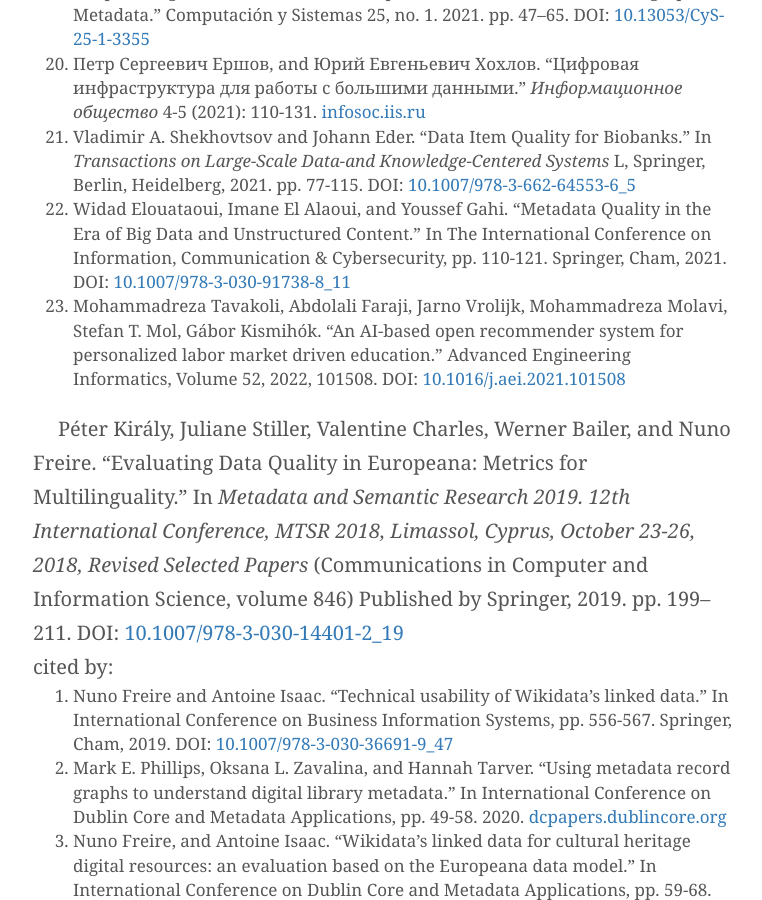
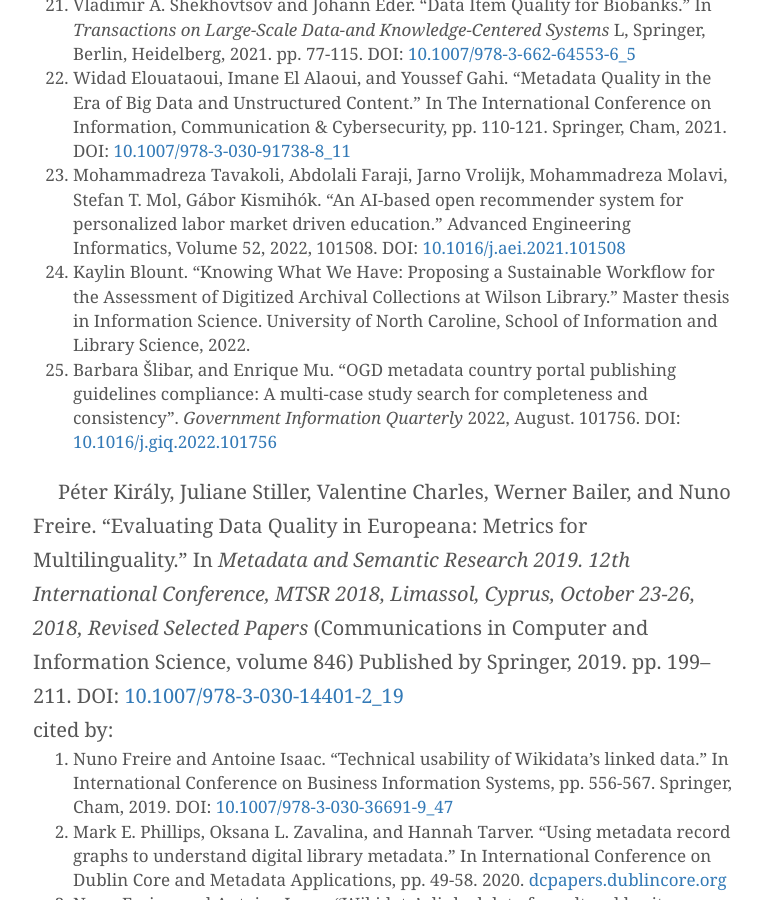
Before and after one commit to pkiraly/pkiraly.github.io, a Jekyll site: the page built from about.md, in a window 1280 px wide and 900 px high, scrolled down 6961 px. Shown: the whole window, without its empty margins (257-1019 px from the left). Built offline with Jekyll 4.4.1, drawn with Linux system fonts in a browser that asks for light colours; nearby versions of some CDN libraries; some web fonts are replaced; comment, search, counter and statistics services are not loaded; some of the changed lines change nothing that is shown; some of the changed text lies outside the part shown.

Commit message:
Adding Blount 2022

```diff
--- a/about.md
+++ b/about.md
@@ -86,9 +86,7 @@
 2. Widad Elouataoui, Imane El Alaoui, and Youssef Gahi. "Metadata Quality in the Era of Big Data and Unstructured Content." In The International Conference on Information, Communication & Cybersecurity, pp. 110-121. Springer, Cham, 2021. DOI: [10.1007/978-3-030-91738-8_11](https://doi.org/10.1007/978-3-030-91738-8_11)
 
 
-Péter Király. “Measuring completeness as metadata quality metric in Europeana.” In *Digital Humanities 2017. Conference Abstracts.* McGill University & Université de Montréal, Montréal, Canada, August 8–11, 2017. Prepared by Rhian Lewis and the DH2017 Local Organizers: Cecily Raynor, Dominic Forest, Michael Sinatra and Stéfan Sinclair. pp. 291-293. URL (whole book): [https://dh2017.adho.org/abstracts/DH2017-abstracts.pdf](https://dh2017.adho.org/abstracts/DH2017-abstracts.pdf), URL (the abstract): [https://dh2017.adho.org/abstracts/458/458.pdf](https://dh2017.adho.org/abstracts/458/458.pdf).<br/>
-cited by:<br/>
-1. Barbara Šlibar, and Enrique Mu. "OGD metadata country portal publishing guidelines compliance: A multi-case study search for completeness and consistency". *Government Information Quarterly* 2022, August. 101756. DOI: [10.1016/j.giq.2022.101756](https://doi.org/10.1016/j.giq.2022.101756)
+Péter Király. “Measuring completeness as metadata quality metric in Europeana.” In *Digital Humanities 2017. Conference Abstracts.* McGill University & Université de Montréal, Montréal, Canada, August 8–11, 2017. Prepared by Rhian Lewis and the DH2017 Local Organizers: Cecily Raynor, Dominic Forest, Michael Sinatra and Stéfan Sinclair. pp. 291-293. URL (whole book): [https://dh2017.adho.org/abstracts/DH2017-abstracts.pdf](https://dh2017.adho.org/abstracts/DH2017-abstracts.pdf), URL (the abstract): [https://dh2017.adho.org/abstracts/458/458.pdf](https://dh2017.adho.org/abstracts/458/458.pdf).
 
 
 ### 2018
@@ -125,6 +123,9 @@
 21. Vladimir A. Shekhovtsov and Johann Eder. "Data Item Quality for Biobanks." In _Transactions on Large-Scale Data-and Knowledge-Centered Systems_ L, Springer, Berlin, Heidelberg, 2021. pp. 77-115. DOI: [10.1007/978-3-662-64553-6_5](https://doi.org/10.1007/978-3-662-64553-6_5)
 22. Widad Elouataoui, Imane El Alaoui, and Youssef Gahi. "Metadata Quality in the Era of Big Data and Unstructured Content." In The International Conference on Information, Communication & Cybersecurity, pp. 110-121. Springer, Cham, 2021. DOI: [10.1007/978-3-030-91738-8_11](https://doi.org/10.1007/978-3-030-91738-8_11)
 23. Mohammadreza Tavakoli, Abdolali Faraji, Jarno Vrolijk, Mohammadreza Molavi, Stefan T. Mol, Gábor Kismihók. "An AI-based open recommender system for personalized labor market driven education." Advanced Engineering Informatics, Volume 52, 2022, 101508. DOI: [10.1016/j.aei.2021.101508](https://doi.org/10.1016/j.aei.2021.101508)
+24. Kaylin Blount. "Knowing What We Have: Proposing a Sustainable Workflow for the Assessment of Digitized Archival Collections at Wilson Library." Master thesis in Information Science. University of North Caroline, School of Information and Library Science, 2022.
+25. Barbara Šlibar, and Enrique Mu. "OGD metadata country portal publishing guidelines compliance: A multi-case study search for completeness and consistency". *Government Information Quarterly* 2022, August. 101756. DOI: [10.1016/j.giq.2022.101756](https://doi.org/10.1016/j.giq.2022.101756)
+
 
 Péter Király, Juliane Stiller, Valentine Charles, Werner Bailer, and Nuno Freire. “Evaluating Data Quality in Europeana: Metrics for Multilinguality.” In *Metadata and Semantic Research 2019. 12th International Conference, MTSR 2018, Limassol, Cyprus, October 23-26, 2018, Revised Selected Papers* (Communications in Computer and Information Science, volume 846) Published by Springer, 2019. pp. 199–211. DOI: [10.1007/978-3-030-14401-2_19](https://doi.org/10.1007/978-3-030-14401-2_19)<br/>
 cited by:<br/>
```
